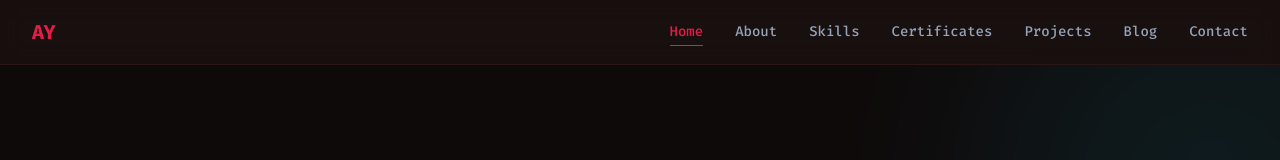
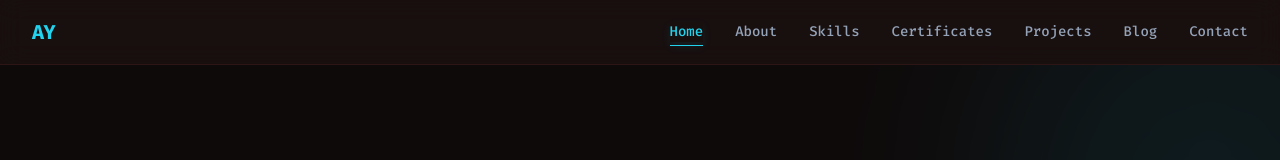
Before and after one commit to anubhavy-05/My-Portfolio, a Next.js app: page / in a window 1280 px wide. Shown: the top 160 px of the page. Built offline with nearby package versions, Linux system fonts and the light colour scheme.

Commit message:
adding color of navebar during hovor

```diff
--- a/components/Navbar.tsx
+++ b/components/Navbar.tsx
@@ -59,9 +59,11 @@ export default function Navbar() {
   return (
     <header className="fixed inset-x-0 top-0 z-50 border-b border-border bg-surface/90 backdrop-blur-md">
       <div className="mx-auto flex h-16 max-w-7xl items-center justify-between px-4 sm:px-6 lg:px-8">
+
+        {/* Logo 'AY' Color & Shadow Updated to Cyan */}
         <Link
           href="/"
-          className="font-mono text-xl font-bold tracking-tight text-accent transition duration-300 hover:shadow-[0_0_10px_rgba(225,29,72,0.4)]"
+          className="font-mono text-xl font-bold tracking-tight text-cyan-400 transition duration-300 hover:shadow-[0_0_15px_rgba(6,182,212,0.5)]"
           aria-label="Go to home page"
         >
           AY
@@ -77,7 +79,8 @@ export default function Navbar() {
                 href={item.href}
                 className={[
                   "relative text-sm font-medium transition duration-300",
-                  active ? "text-accent after:absolute after:left-0 after:-bottom-1 after:h-px after:w-full after:bg-accent" : "text-muted hover:text-white"
+                  // Active state underline & text color updated to Cyan
+                  active ? "text-cyan-400 after:absolute after:left-0 after:-bottom-1 after:h-px after:w-full after:bg-cyan-400 shadow-[0_4px_10px_rgba(6,182,212,0.1)]" : "text-muted hover:text-cyan-300"
                 ].join(" ")}
                 aria-current={active ? "page" : undefined}
               >
@@ -87,10 +90,11 @@ export default function Navbar() {
           })}
         </nav>
 
+        {/* Mobile Menu Icon Hover Color Updated to Cyan */}
         <button
           type="button"
           onClick={() => setIsMenuOpen((value) => !value)}
-          className="inline-flex items-center justify-center rounded-full border border-border bg-background/50 p-2 text-white transition duration-300 hover:border-accent/50 hover:text-accent md:hidden"
+          className="inline-flex items-center justify-center rounded-full border border-border bg-background/50 p-2 text-white transition duration-300 hover:border-cyan-400/50 hover:text-cyan-400 md:hidden"
           aria-expanded={isMenuOpen}
           aria-label={isMenuOpen ? "Close navigation menu" : "Open navigation menu"}
         >
@@ -118,7 +122,8 @@ export default function Navbar() {
                     onClick={() => setIsMenuOpen(false)}
                     className={[
                       "rounded-2xl px-4 py-3 text-sm font-medium transition duration-300",
-                      active ? "bg-background/60 text-accent" : "text-muted hover:bg-background/50 hover:text-white"
+                      // Mobile Active menu item color updated to Cyan
+                      active ? "bg-cyan-900/30 text-cyan-400" : "text-muted hover:bg-background/50 hover:text-cyan-300"
                     ].join(" ")}
                     aria-current={active ? "page" : undefined}
                   >
```
